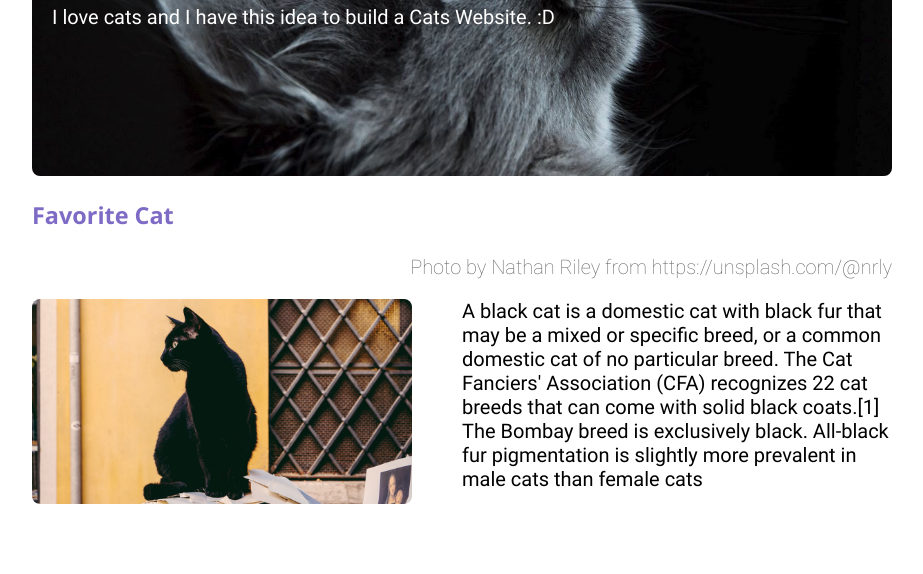
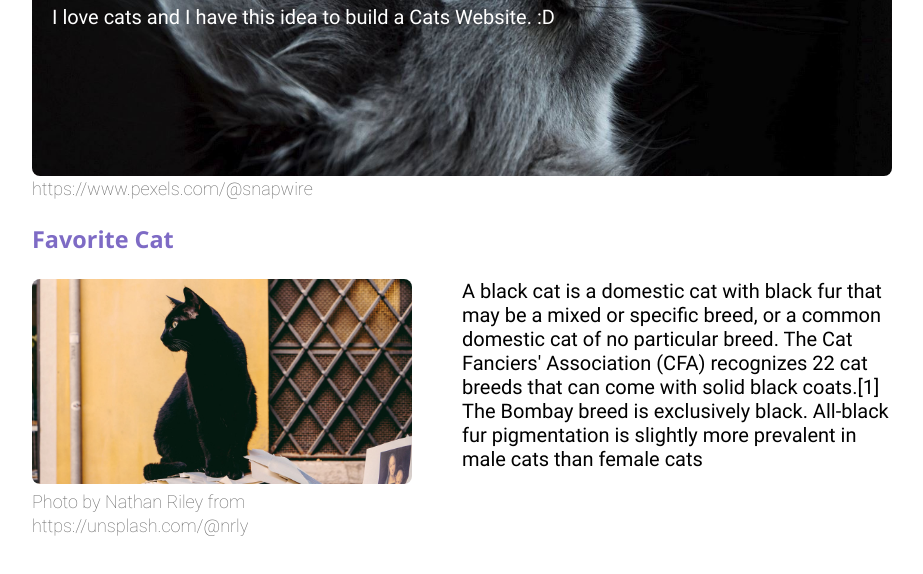
Before and after one commit to sg1asgard/html-and-css-you-need, a plain HTML site: page _course/lessons/lesson_23/index.html in a window 1280 px wide. Shown: the part 156-730 px from the top of the page, without its empty margins (178-1101 px from the left). Drawn offline with Linux system fonts and the light colour scheme; files whose address does not match are found by name.

Commit message:
updated lesson

```diff
--- a/_course/lessons/lesson_23/css/style.css
+++ b/_course/lessons/lesson_23/css/style.css
@@ -28,15 +28,10 @@ h6 {
     margin: 0 auto;
     padding: 32px;
 }
-
-.content .section .photo-credits {
-    color: #606060;
-    text-align: end;
-    font-weight: 100;
-}
 .content .section img {
     max-width: 380px;
 }
+/* Cat Page Header */
 .cat-page-header {
     padding: 20px;
     color: #ffffff;
--- a/_course/lessons/lesson_23/css/utilities.css
+++ b/_course/lessons/lesson_23/css/utilities.css
@@ -2,3 +2,9 @@
 .util_border-radius-8 {
     border-radius: 8px;
 }
+
+.photo-credits {
+    color: #606060;
+    font-weight: 100;
+    font-size: 18px;
+}
--- a/_course/lessons/lesson_23/index.html
+++ b/_course/lessons/lesson_23/index.html
@@ -13,11 +13,10 @@
             <h1 class="header-title">Hello Cats!</h1>
             <p>I love cats and I have this idea to build a Cats Website. :D</p>
         </div>
+        <span class="photo-credits">https://www.pexels.com/@snapwire</span>
 
         <div class="section">
             <h3>Favorite Cat</h3>
-
-            <p class="photo-credits">Photo by Nathan Riley from  https://unsplash.com/@nrly</p>
 
             <div class="cat-row">
                 <div class="cat-collumn">
@@ -25,6 +24,7 @@
                         src="images/black-cat.jpg"
                         alt="Black Cat image"
                         class="util_border-radius-8" />
+                    <span class="photo-credits">Photo by Nathan Riley from  https://unsplash.com/@nrly</span>
                 </div>
 
                 <div class="cat-collumn">
--- a/css/style.css
+++ b/css/style.css
@@ -28,15 +28,10 @@ h6 {
     margin: 0 auto;
     padding: 32px;
 }
-
-.content .section .photo-credits {
-    color: #606060;
-    text-align: end;
-    font-weight: 100;
-}
 .content .section img {
     max-width: 380px;
 }
+/* Cat Page Header */
 .cat-page-header {
     padding: 20px;
     color: #ffffff;
--- a/css/utilities.css
+++ b/css/utilities.css
@@ -2,3 +2,9 @@
 .util_border-radius-8 {
     border-radius: 8px;
 }
+
+.photo-credits {
+    color: #606060;
+    font-weight: 100;
+    font-size: 18px;
+}
```
Also changed, not shown: index.html (+2 -2 lines).
